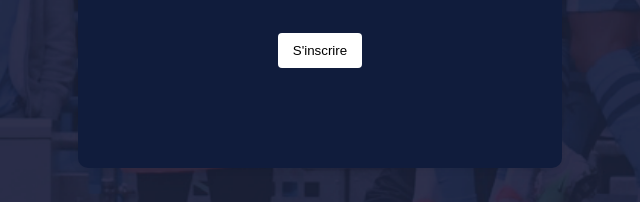
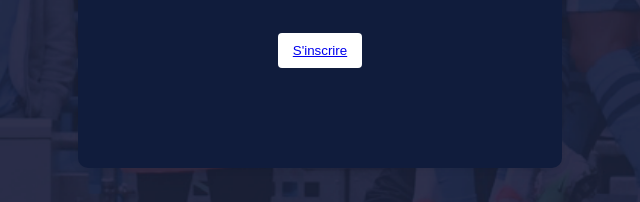
Before and after one commit to E-mky/Projet_E.F.C, a plain HTML site: page front/inscription_connexion/inscription.html in a window 1280 px wide. Shown: the part 581-783 px from the top of the page, 320-960 px from the left. Drawn offline with Linux system fonts and the light colour scheme.

Commit message:
Update inscription.html
BLA

```diff
--- a/front/inscription_connexion/inscription.html
+++ b/front/inscription_connexion/inscription.html
@@ -28,7 +28,7 @@
           <label for="confirmeMotDePasse">Confirmer mot de passe:</label>
           <input type="password" id="confirmeMotDePasse" name="confirmeMotDePasse" required>
 
-          <button type="submit">S'inscrire</button>
+          <button type="submit"><a href="/front/html/index.html">S'inscrire</a></button>
         </form>
       </div>
 </body>
```
